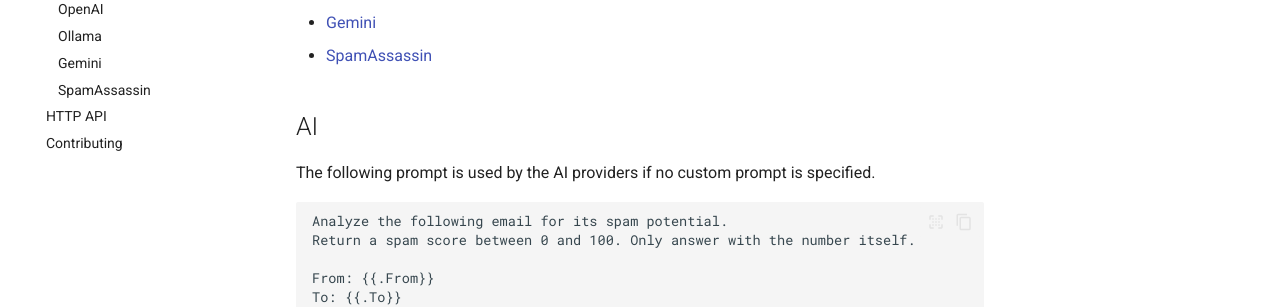
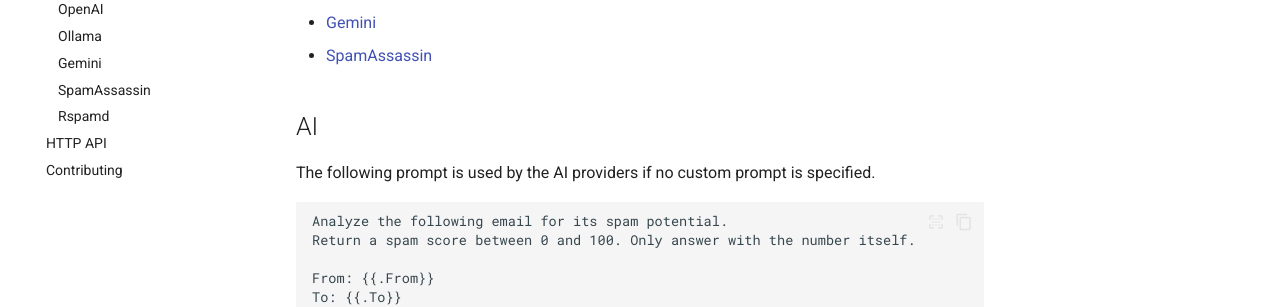
Before and after one commit to dominicgisler/imap-spam-cleaner, an MkDocs documentation site: the page built from docs/providers/index.md, in a window 1280 px wide. Shown: the part 237-544 px from the top of the page. Built offline with MkDocs 1.6.1 and Material for MkDocs 9.7.7, drawn with Linux system fonts in a browser that asks for light colours; comment, search, counter and statistics services are not loaded.

Commit message:
rspamd docs

```diff
--- a/mkdocs.yml
+++ b/mkdocs.yml
@@ -46,5 +46,6 @@ nav:
       - Ollama: providers/ollama.md
       - Gemini: providers/gemini.md
       - SpamAssassin: providers/spamassassin.md
+      - Rspamd: providers/rspamd.md
   - HTTP API: http-api.md
   - Contributing: contributing.md
```
